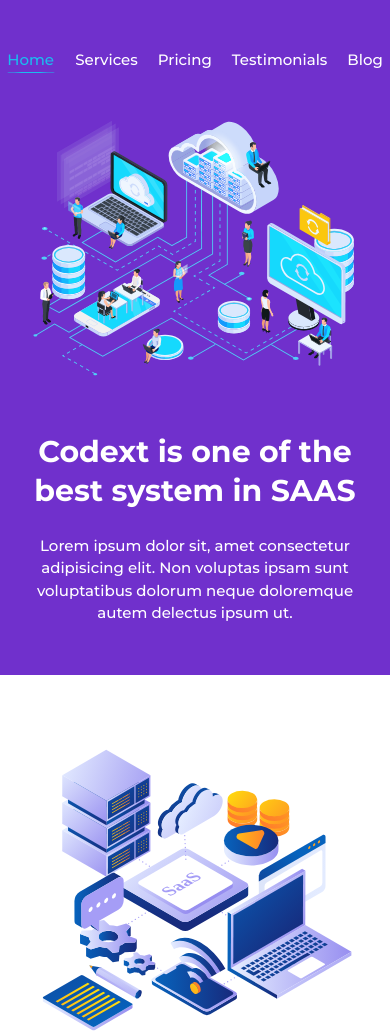
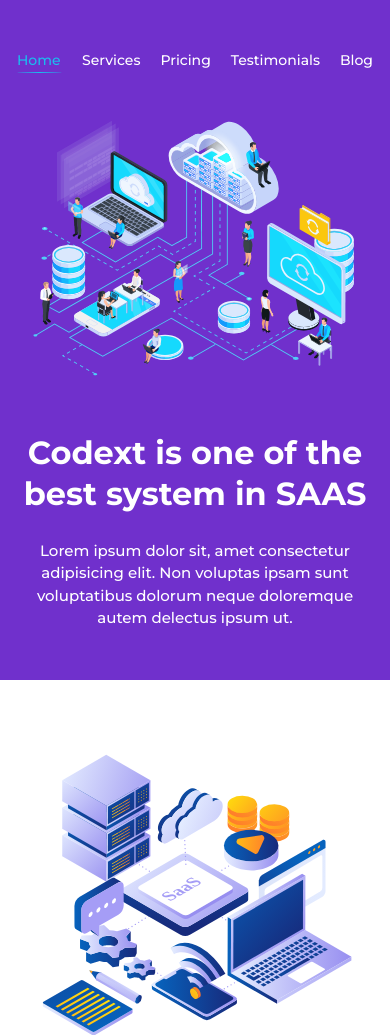
Before and after one commit to purwar1997/portfolio-project-13, a plain HTML site: page index.html in a window 390 px wide. Shown: the top 1035 px of the page. Drawn offline with Linux system fonts and the light colour scheme.

Commit message:
updated css files

```diff
--- a/css/media-query.css
+++ b/css/media-query.css
@@ -134,15 +134,15 @@
   }
 
   .nav-items li a {
-    font-size: 15px;
+    font-size: 14px;
   }
 
   .nav-items li:first-child a::after {
-    width: 48px;
+    width: 45px;
   }
 
   .hero .content h1 {
-    font-size: 30px;
+    font-size: 32px;
   }
 
   .hero .content p {
```
